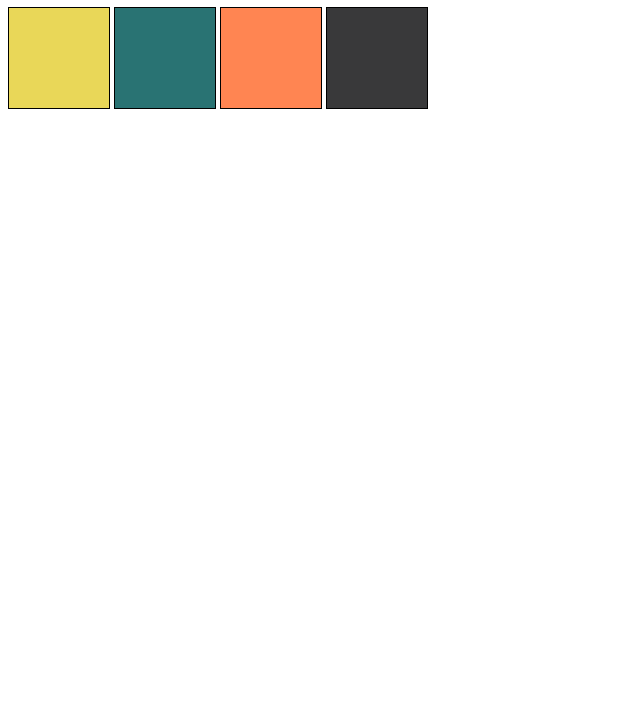
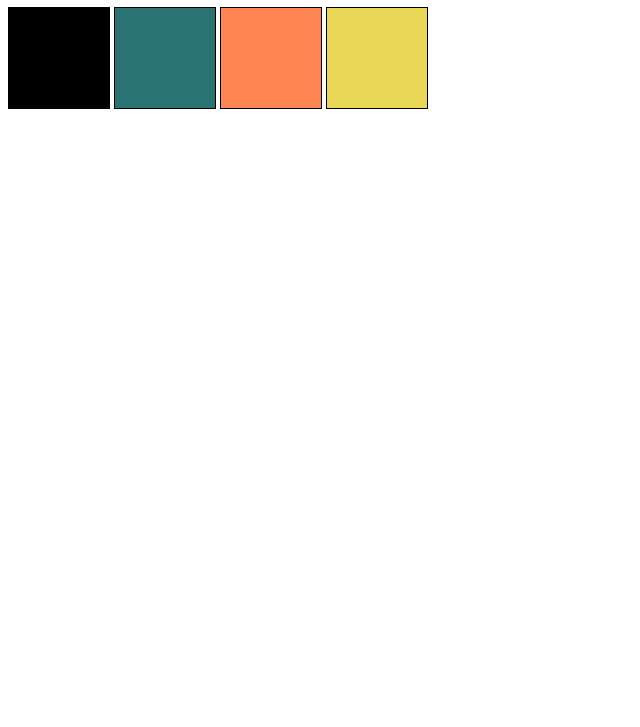
Before and after one commit to thiago-ximenes/pixels-art, a website: page index.html in a window 1280 px wide. Shown: the part 73-800 px from the top of the page, without its empty margins (0-640 px from the left). Drawn offline with Linux system fonts and the light colour scheme.

Commit message:
Requisito 3

```diff
--- a/style.css
+++ b/style.css
@@ -11,7 +11,7 @@
 }
 
 .color:nth-of-type(1) {
-  background-color: #E9D758;
+  background-color: black;
 }
 
 .color:nth-of-type(2) {
@@ -23,5 +23,5 @@
 }
 
 .color:nth-of-type(4) {
-  background-color: #39393A;
+  background-color: #E9D758;
 }
```
